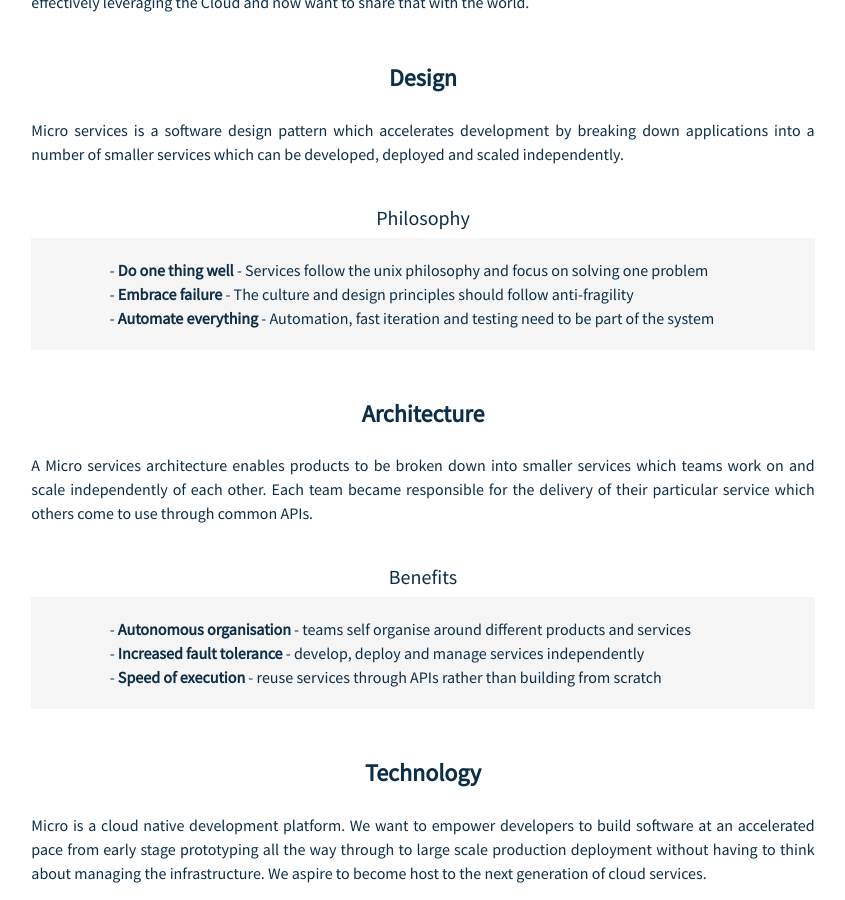
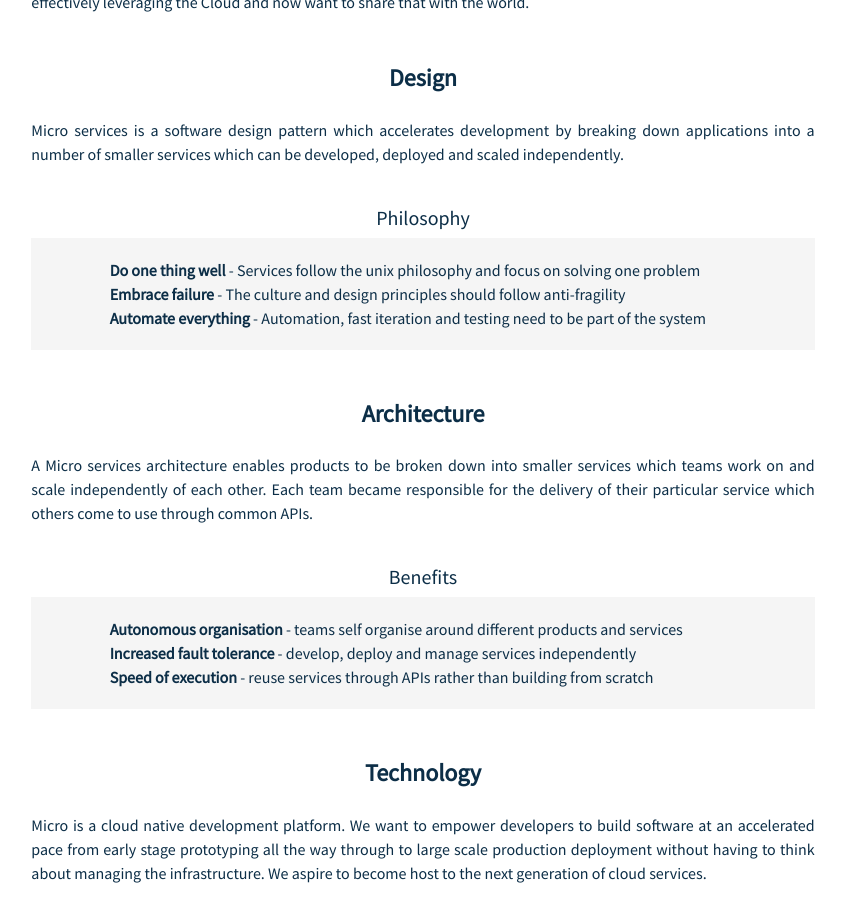
Before and after one commit to micro-community/go-micro-v2-doc, a Jekyll site: the page about.html, which Jekyll copies as it is, in a window 1280 px wide and 900 px high, scrolled down 528 px. Shown: the whole window, without its empty margins (217-1062 px from the left). Built offline with Jekyll 4.4.1, drawn with Linux system fonts in a browser that asks for light colours; nearby versions of some CDN libraries.

Commit message:
remove dashes

```diff
--- a/about.html
+++ b/about.html
@@ -83,9 +83,9 @@
 			<br>
 			<h5><center>Philosophy</center></h5>
 			<ul class="quote">
-				<li>- <b>Do one thing well</b> - Services follow the unix philosophy and focus on solving one problem</li>
-				<li>- <b>Embrace failure</b> - The culture and design principles should follow anti-fragility</li>
-				<li>- <b>Automate everything</b> - Automation, fast iteration and testing need to be part of the system</li>
+				<li><b>Do one thing well</b> - Services follow the unix philosophy and focus on solving one problem</li>
+				<li><b>Embrace failure</b> - The culture and design principles should follow anti-fragility</li>
+				<li><b>Automate everything</b> - Automation, fast iteration and testing need to be part of the system</li>
 			</ul>
 
 			<h4><b>Architecture</b></h4>
@@ -97,11 +97,11 @@
 			<br>
 			<h5><center>Benefits</center></h5>
 			<ul class="quote">
-				<li>- <b>Autonomous organisation</b> - teams self organise around different products and services</li>
+				<li><b>Autonomous organisation</b> - teams self organise around different products and services</li>
 
-				<li>- <b>Increased fault tolerance</b> - develop, deploy and manage services independently</li>
+				<li><b>Increased fault tolerance</b> - develop, deploy and manage services independently</li>
 
-				<li>- <b>Speed of execution</b> - reuse services through APIs rather than building from scratch</li>
+				<li><b>Speed of execution</b> - reuse services through APIs rather than building from scratch</li>
 			</ul>
 
 			<h4><b>Technology</b></h4>
```
